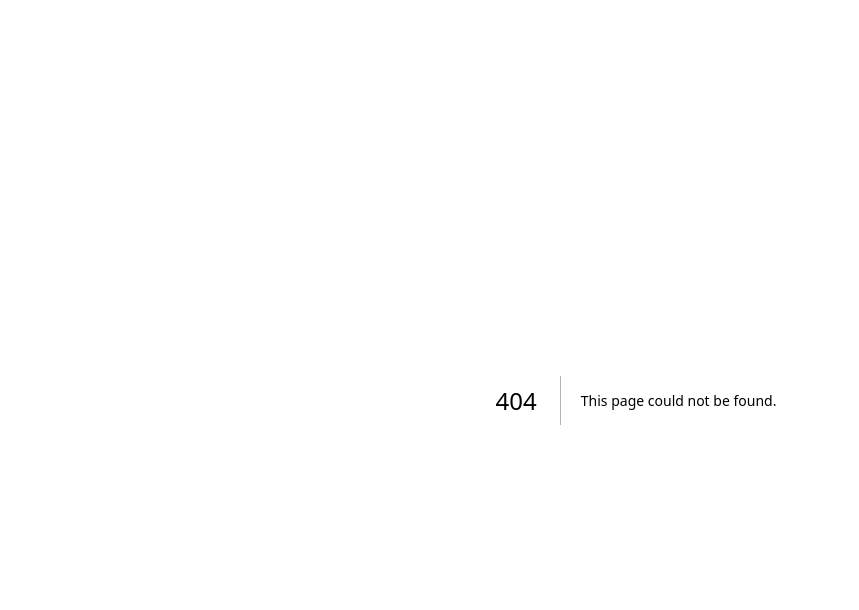
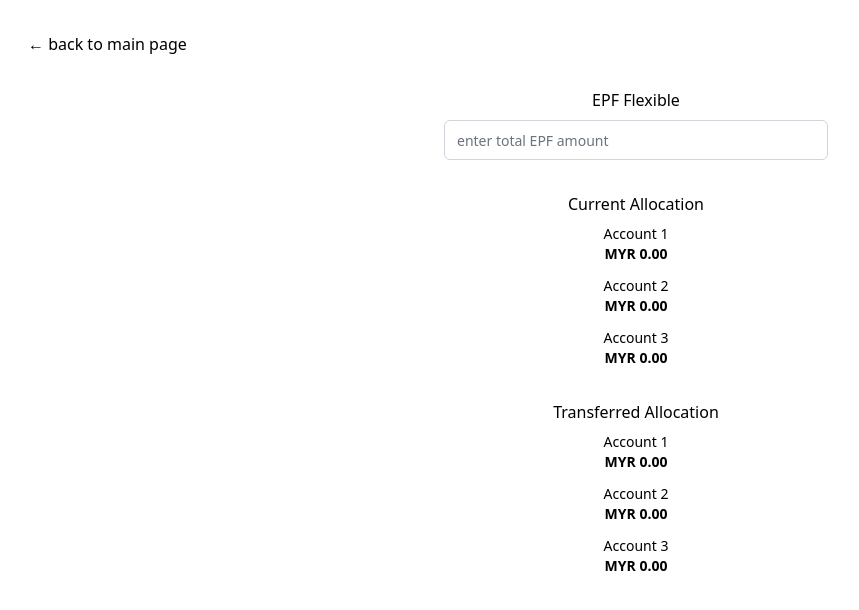
Before and after one commit to afrieirham/tools, a Next.js app: page /epf-flexible in a window 1280 px wide. Before the commit this address had no page. Shown: the top 610 px of the page, without its empty margins (4-863 px from the left). Built offline with nearby package versions, Linux system fonts and the light colour scheme.

Commit message:
add epf flexible

```diff
--- /dev/null
+++ b/src/pages/epf-flexible.tsx
@@ -0,0 +1,101 @@
+import React, { useState } from "react";
+
+function EPFFlexible() {
+  const [input, setInput] = useState("");
+
+  const amount = Number(input ?? 0);
+  const currentAccount1 = (amount * 70) / 100;
+  const currentAccount2 = (amount * 30) / 100;
+
+  const case1 = currentAccount2 >= 3000;
+  const case2 = currentAccount2 > 1000;
+
+  const getNextAccount2 = () => {
+    if (case1) {
+      return (amount * 15) / 100;
+    } else if (case2) {
+      return currentAccount2 - 1000;
+    } else {
+      return 0;
+    }
+  };
+
+  const nextAccount1 = case1 ? (amount * 75) / 100 : currentAccount1;
+  const nextAccount2 = getNextAccount2();
+
+  const getNextAccount3 = () => {
+    if (case1) {
+      return (amount * 10) / 100;
+    } else if (case2) {
+      return 1000;
+    } else {
+      return currentAccount2;
+    }
+  };
+
+  const nextAccount3 = getNextAccount3();
+
+  const ringgit = new Intl.NumberFormat("en-US", {
+    style: "currency",
+    currency: "MYR",
+  });
+
+  return (
+    <div className="flex flex-col items-center w-full p-8 space-y-8">
+      <div className="self-start">
+        <a href="/" className="hover:underline">
+          ← back to main page
+        </a>
+      </div>
+      <div className="flex flex-col items-center w-full max-w-sm mx-auto space-y-2">
+        <h1 className="text-center">EPF Flexible</h1>
+        <input
+          type="number"
+          value={input}
+          placeholder="enter total EPF amount"
+          required
+          onChange={(e) => {
+            setInput(e.target.value);
+          }}
+          className="flex w-full h-10 max-w-sm px-3 py-2 mx-auto text-sm border border-gray-300 rounded-md border-input bg-background ring-offset-background placeholder:text-muted-foreground focus-visible:outline-none focus-visible:ring-2 focus-visible:ring-ring focus-visible:ring-offset-2 disabled:cursor-not-allowed disabled:opacity-50"
+        />
+      </div>
+      <div className="flex flex-col items-center w-full max-w-sm mx-auto space-y-2">
+        <p>Current Allocation</p>
+        <div className="text-sm text-center space-y-3">
+          <div>
+            <p>Account 1</p>
+            <p className="font-bold">{ringgit.format(currentAccount1)}</p>
+          </div>
+          <div>
+            <p>Account 2</p>
+            <p className="font-bold">{ringgit.format(currentAccount2)}</p>
+          </div>
+          <div>
+            <p>Account 3</p>
+            <p className="font-bold">{ringgit.format(0)}</p>
+          </div>
+        </div>
+      </div>
+      <div className="flex flex-col items-center w-full max-w-sm mx-auto space-y-2">
+        <p>Transferred Allocation</p>
+        <div className="text-sm text-center space-y-3">
+          <div>
+            <p>Account 1</p>
+            <p className="font-bold">{ringgit.format(nextAccount1)}</p>
+          </div>
+          <div>
+            <p>Account 2</p>
+            <p className="font-bold">{ringgit.format(nextAccount2)}</p>
+          </div>
+          <div>
+            <p>Account 3</p>
+            <p className="font-bold">{ringgit.format(nextAccount3)}</p>
+          </div>
+        </div>
+      </div>
+    </div>
+  );
+}
+
+export default EPFFlexible;
```
